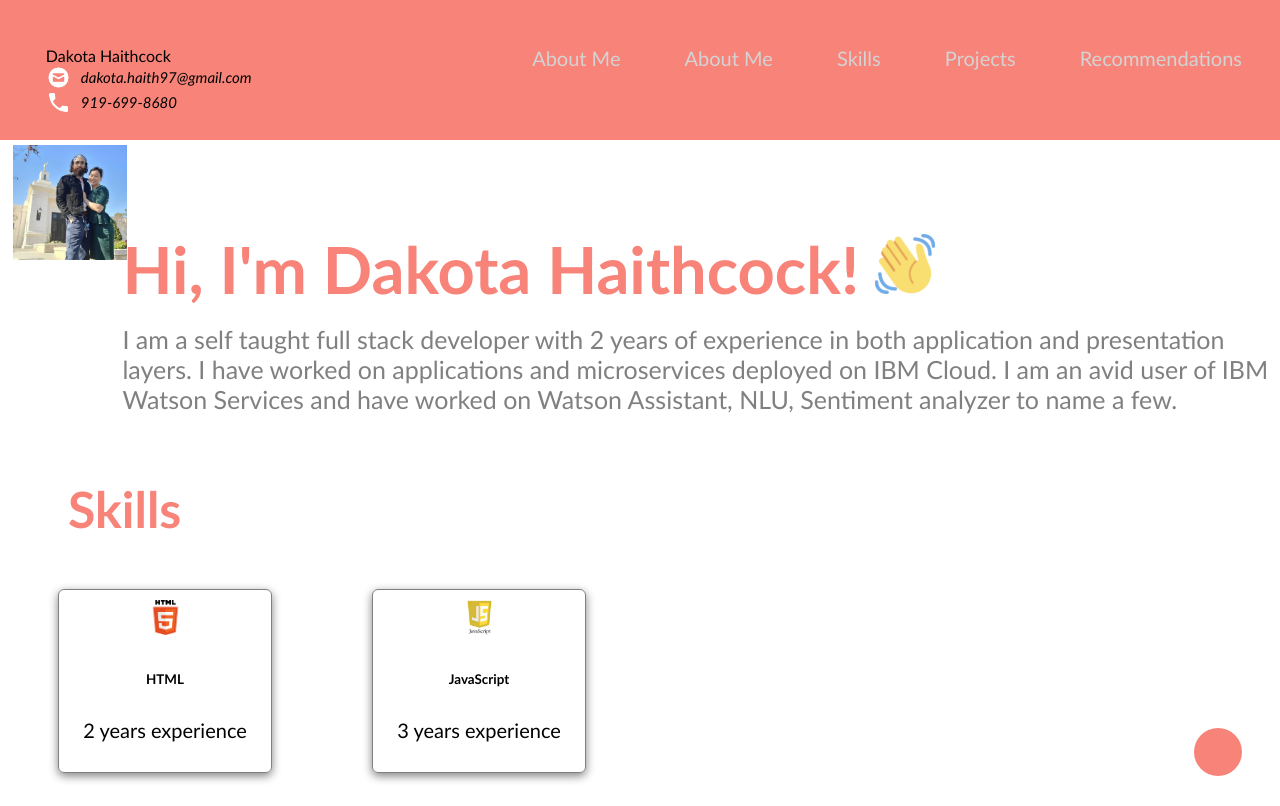
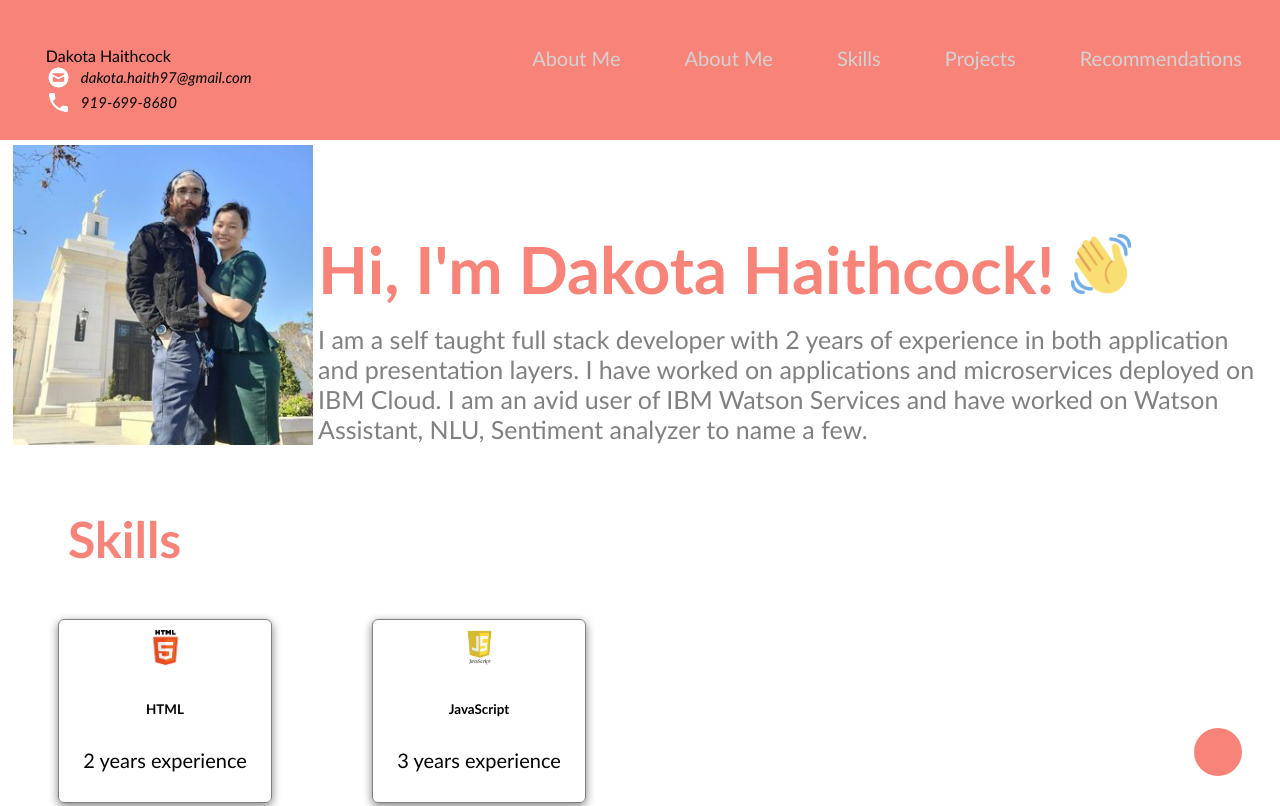
Before and after one commit to haithcock/Dakota-Webpage-Portfolio, a plain HTML site: page index.html in a window 1280 px wide. Shown: the top 806 px of the page. Drawn offline with Linux system fonts and the light colour scheme.

Commit message:
Update style.css
adjusted picture settings

```diff
--- a/style.css
+++ b/style.css
@@ -106,8 +106,8 @@ h2 {
 }
 
 .profile_image {
-  width: 100%;
-  height: auto;
+  width: 300px;
+  height: 300px;
   vertical-align: middle;
   margin: 5px;
 }
```
